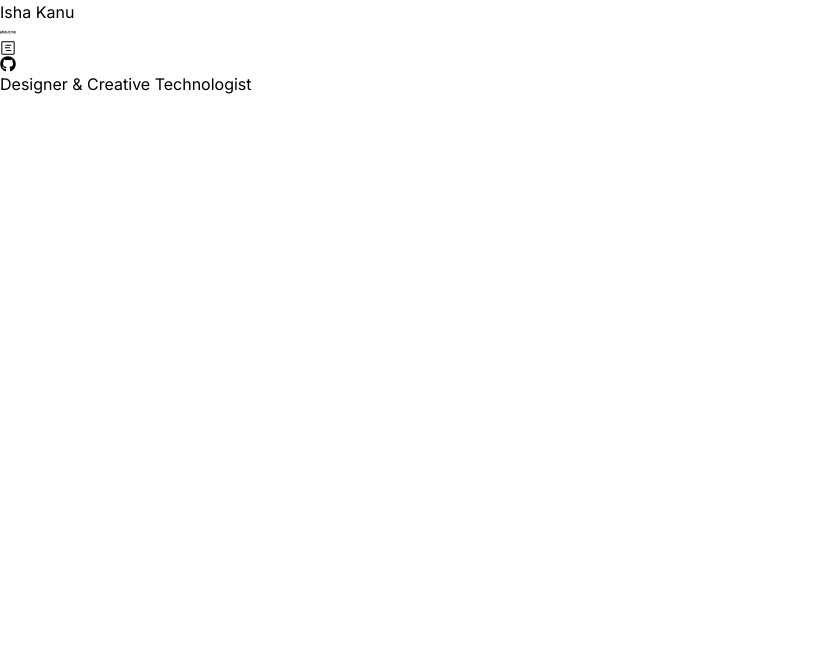
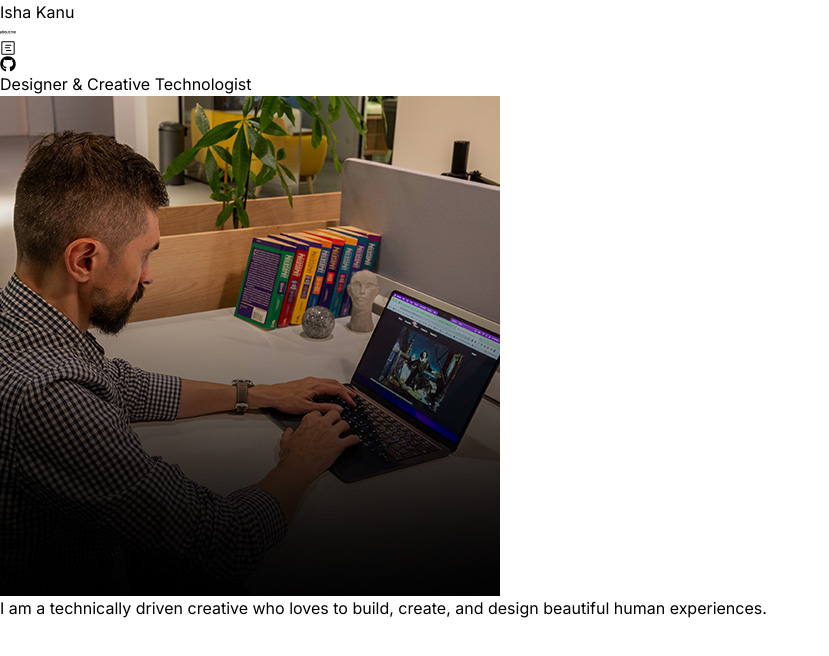
Before and after one commit to ikanu8910/IK-Portfolio, a React (Vite) app: page / in a window 1280 px wide. Shown: the top 656 px of the page, without its empty margins (0-829 px from the left). Built offline with nearby package versions, Linux system fonts and the light colour scheme.

Commit message:
Added About Me Section

```diff
--- a/src/App.jsx
+++ b/src/App.jsx
@@ -1,3 +1,4 @@
+import AboutMe from './components/Description/AboutMe'
 import Description from './components/Description/Description'
 import Navbar from './components/Navbar/Navbar'
 
@@ -10,6 +11,7 @@ const App = () => {
 
       <Navbar />
       <Description />
+      <AboutMe />
 
 
     </div>
--- /dev/null
+++ b/src/components/Description/AboutMe.jsx
@@ -0,0 +1,27 @@
+import aboutImg from "/Users/isha.kanu/Documents/GitHub/IKPort/src/assets/about.jpg"
+import { ABOUTME_CONTENT } from "../../constants"
+
+const AboutMe = () => {
+  return (
+    <div className="flex flex-wrap">
+        <div className="w-full lg:w-1/2 lg:p-8">
+            <div className="flex items-center justify-center">
+                <img className="rounded-2xl" src={aboutImg} alt="about" />
+
+            </div>
+        </div>
+
+        <div className="w-full lg:w-1/2">
+            <div className="flex justify-center lg:justify-start">
+                <p className="my-2 max-w-4xl py-6">{ABOUTME_CONTENT}</p>
+
+            </div>
+        </div>
+
+
+
+    </div>
+  )
+}
+
+export default AboutMe
```
